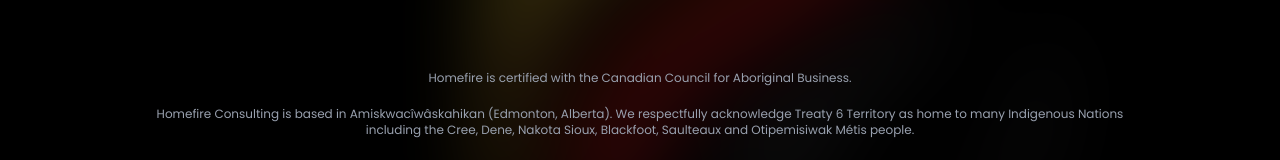
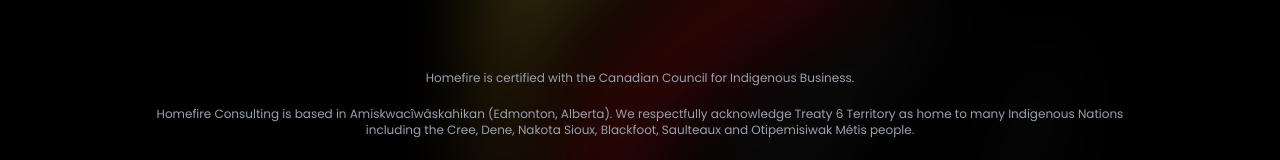
Before and after one commit to liquidtrends/homefire, a Next.js app: page / in a window 1280 px wide. Shown: the part 5392-5552 px from the top of the page. Built offline with nearby package versions, Linux system fonts and the light colour scheme.

Commit message:
Add indigenous for CCAB

```diff
--- a/components/ContactSection.tsx
+++ b/components/ContactSection.tsx
@@ -52,7 +52,7 @@ export default function ContactSection() {
         </div>
 
         <div className="pt-10 text-gray-400 text-xs max-w-5xl mx-auto">
-          <p className="mb-5">Homefire is certified with the Canadian Council for Aboriginal Business.</p>
+          <p className="mb-5">Homefire is certified with the Canadian Council for Indigenous Business.</p>
           <p>
             Homefire Consulting is based in Amiskwacîwâskahikan (Edmonton, Alberta). We respectfully acknowledge Treaty 6 Territory as home to many Indigenous Nations including the Cree, Dene, Nakota Sioux, Blackfoot, Saulteaux and Otipemisiwak Métis people.
           </p>
```
